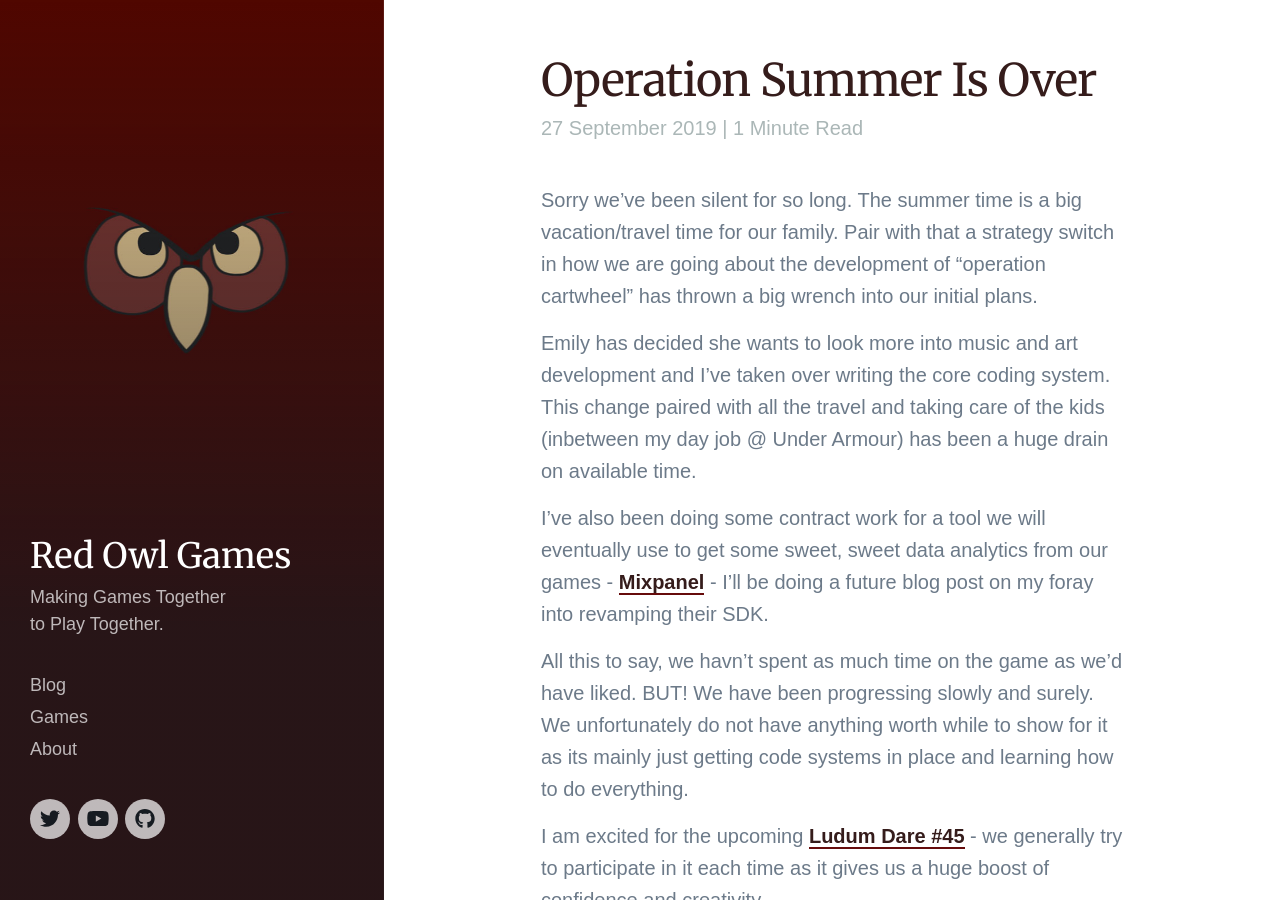
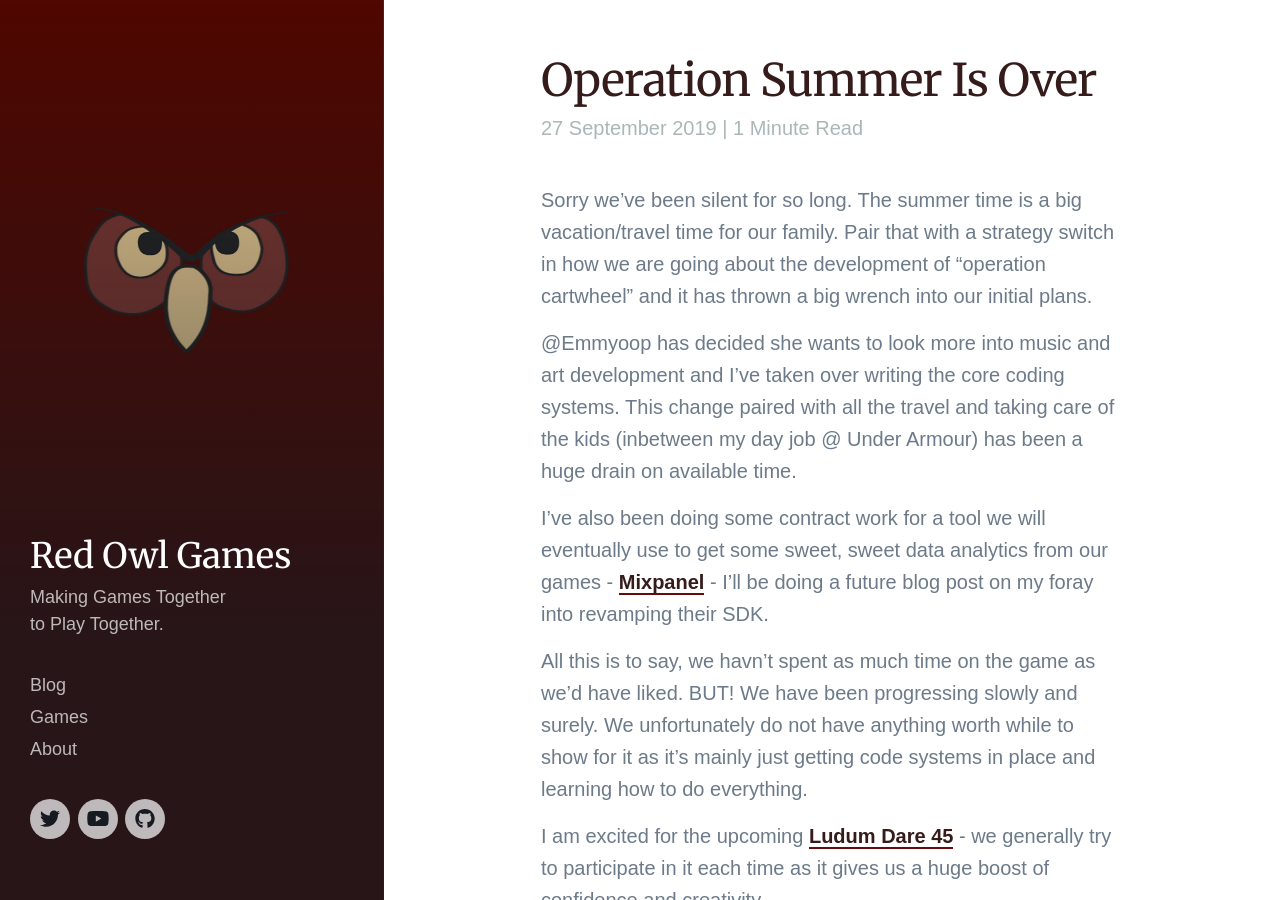
Before and after one commit to red-owl-games/red-owl-games.github.io, a Jekyll site: the page built from _posts/2019-9-27-operation-summer-is-over.md, in a window 1280 px wide and 900 px high. Built offline with Jekyll 4.4.1, drawn with Linux system fonts in a browser that asks for light colours; nearby versions of some CDN libraries; some web fonts are replaced; comment, search, counter and statistics services are not loaded.

Commit message:
typo fixes

```diff
--- a/_posts/2019-9-27-operation-summer-is-over.md
+++ b/_posts/2019-9-27-operation-summer-is-over.md
@@ -5,14 +5,14 @@ excerpt: Hot & Slow
 published: true
 ---
 
-Sorry we've been silent for so long.  The summer time is a big vacation/travel time for our family.  Pair with that a strategy switch in how we are going about the development of "operation cartwheel" has thrown a big wrench into our initial plans.
+Sorry we've been silent for so long.  The summer time is a big vacation/travel time for our family.  Pair that with a strategy switch in how we are going about the development of "operation cartwheel" and it has thrown a big wrench into our initial plans.
 
-Emily has decided she wants to look more into music and art development and I've taken over writing the core coding system.  This change paired with all the travel and taking care of the kids (inbetween my day job @ Under Armour) has been a huge drain on available time.
+@Emmyoop has decided she wants to look more into music and art development and I've taken over writing the core coding systems.  This change paired with all the travel and taking care of the kids (inbetween my day job @ Under Armour) has been a huge drain on available time.
 
 I've also been doing some contract work for a tool we will eventually use to get some sweet, sweet data analytics from our games - [Mixpanel](https://github.com/mixpanel/mixpanel-unity) - I'll be doing a future blog post on my foray into revamping their SDK.
 
-All this to say, we havn't spent as much time on the game as we'd have liked.  BUT!  We have been progressing slowly and surely.  We unfortunately do not have anything worth while to show for it as its mainly just getting code systems in place and learning how to do everything.
+All this is to say, we havn't spent as much time on the game as we'd have liked.  BUT!  We have been progressing slowly and surely.  We unfortunately do not have anything worth while to show for it as it's mainly just getting code systems in place and learning how to do everything.
 
-I am excited for the upcoming [Ludum Dare #45](https://ldjam.com/) - we generally try to participate in it each time as it gives us a huge boost of confidence and creativity.
+I am excited for the upcoming [Ludum Dare 45](https://ldjam.com/) - we generally try to participate in it each time as it gives us a huge boost of confidence and creativity.
 
 Hopefully in the comming months (around the end of the year) we'll have some more to show for ourselves and the time we've invested in this project so far!
```
